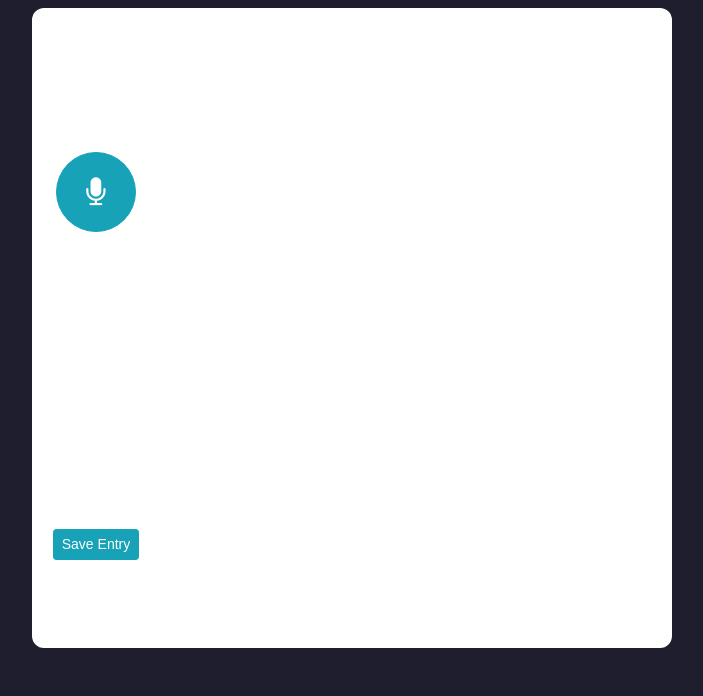
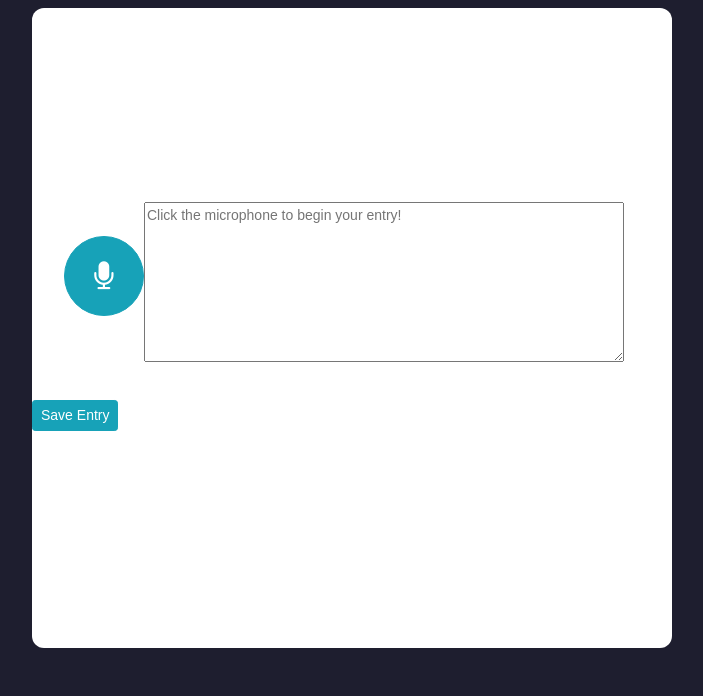
Before and after one commit to jacquelynchow/pennappsxxi, a Flask app: page /record in a window 1280 px wide. Shown: the part 104-800 px from the top of the page, without its empty margins (288-991 px from the left). Run offline with Flask 2, Linux system fonts and the light colour scheme; some libraries are stand-ins or nearby versions.

Commit message:
make speech-to-text editable and savable using textarea

```diff
--- a/app/routes.py
+++ b/app/routes.py
@@ -1,4 +1,4 @@
-from flask import Flask, render_template, url_for
+from flask import Flask, render_template, url_for, request, redirect
 from app import app
 
 @app.route('/')
@@ -7,6 +7,15 @@ def index():
     user = {'username': 'Alice'}
     return render_template('index.html', title='Home', user=user)
 
-@app.route('/record')
+@app.route('/record', methods = ['GET', 'POST'])
 def record():
-    return render_template('recordVoice.html')
+    # if user submitted an entry, get it from the form and re-route to the entry page
+    if request.method == 'POST':
+        entry_details = request.form.get('entry')
+        return redirect(url_for('saveData', entry_details=entry_details))
+    return render_template("recordVoice.html")
+
+@app.route("/save")
+def saveData():
+    entry_details = request.args.get('entry_details')
+    return render_template('save.html', entry_details=entry_details)
--- a/app/static/js/main.js
+++ b/app/static/js/main.js
@@ -18,6 +18,9 @@ window.addEventListener("DOMContentLoaded", () => {
       // add a class to change styles of btn recording stops
       mic = document.getElementById("mic");
       mic.classList.remove("recording");
+
+      // set the text area to have the recorded transcript
+      document.getElementById("entry-area").value += result.innerText
     };
 
     const start = () => {
--- a/app/static/styles/styles.css
+++ b/app/static/styles/styles.css
@@ -113,6 +113,7 @@ main {
   font-style: italic;
   text-align: center;
   margin-right: 5rem;
+  margin-top: 2rem;
 }
 #result .final {
   color: #0d122b;
@@ -150,5 +151,24 @@ main#recording-space {
 }
 
 .save-entry {
-  margin: 0 auto;
+  float: left;
+  margin-left: -7rem;
 }
+
+#entry-area {
+  height: 10rem;
+  width: 30rem;
+  margin-top: -5rem;
+  margin-right: 5rem;
+}
+
+#example {
+  margin: 5rem;
+}
+
+.record-button {
+  height: 5rem;
+  width: 5rem;
+  margin-bottom: 10rem;
+  margin-left: 2rem;
+}
--- a/app/templates/recordVoice.html
+++ b/app/templates/recordVoice.html
@@ -17,11 +17,19 @@
         </button>
       </div>
 
-      <div id="result"></div>
+      <form method="POST">
+        <textarea name="entry" id="entry-area" placeholder="Click the microphone to begin your entry!"></textarea>
+        <div id="result"></div>
+
+        <a href="{{url_for('saveData')}}">
+          <button type="submit" id="save-btn" class="btn btn-info btn-sm save-entry">Save Entry</button>
+        </a>
+      </form>
+
+      <!-- if not using chrome -->
       <p id="message" hidden aria-hidden="true">
         Your browser doesn't support Speech Recognition. Sorry.
       </p>
-      <button class="btn btn-info btn-sm save-entry">Save Entry</button>
     </main>
   </div>
 {% endblock %}
```
Also changed, not shown: app/templates/save.html (added, +10 -0 lines).
